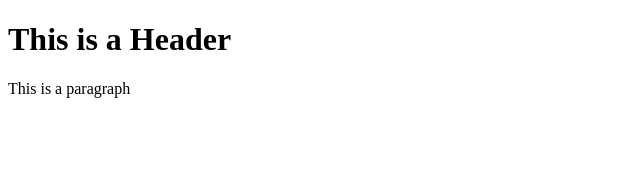
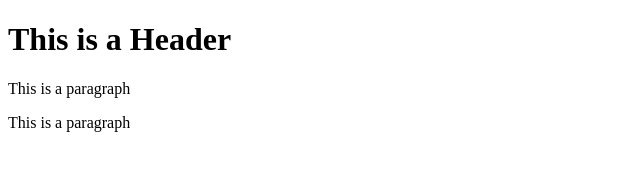
Before and after one commit to potato-prabhat/git-test, a website: page index.html in a window 1280 px wide. Shown: the whole page, without its empty margins (0-640 px from the left). Drawn offline with Linux system fonts and the light colour scheme.

Commit message:
Fourth commit - gitignore, package.json,package-lock.json

```diff
--- a/index.html
+++ b/index.html
@@ -5,5 +5,6 @@
     <body>
         <h1>This is a Header</h1>
         <p>This is a paragraph</p>
+        <p>This is a paragraph</p>
     </body>
 </html>
```
Also changed, not shown: package.json (added, +24 -0 lines), 2 other files.
